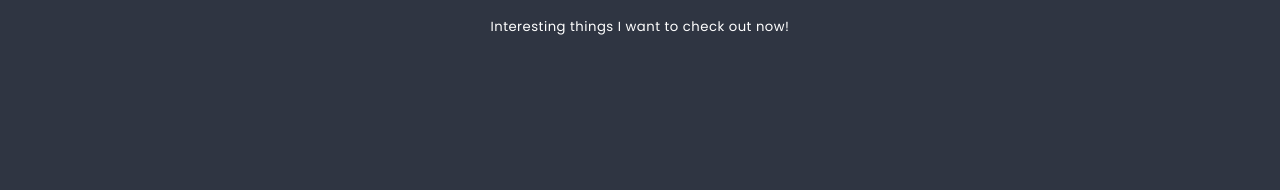
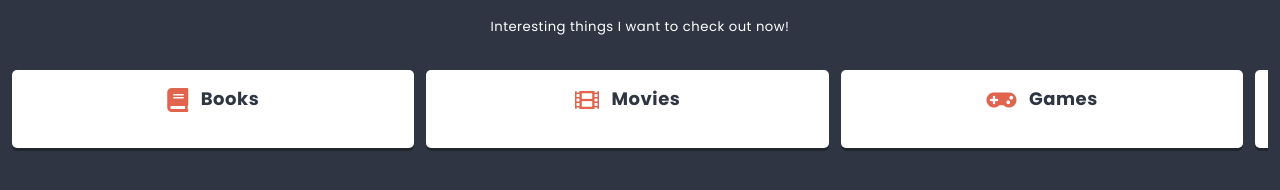
Before and after one commit to olejos777/todolist, a React app: page / in a window 1280 px wide. Shown: the part 362-552 px from the top of the page. Built offline with nearby package versions, Linux system fonts and the light colour scheme.

Commit message:
13.3 update rendering columns in lists

```diff
--- a/src/components/App/App.js
+++ b/src/components/App/App.js
@@ -1,6 +1,6 @@
 import React from 'react';
 import styles from './App.scss';  // loaders configured in webpack.config.js in "module" section extract new components with styles
-import List from '../List/List.js';
+import List from '../List/ListContainer.js';
 import PropTypes from 'prop-types';
 
 class App extends React.Component {
--- a/src/components/List/List.js
+++ b/src/components/List/List.js
@@ -2,7 +2,7 @@
 import styles from './List.scss';
 import Hero from '../Hero/Hero.js';
 import PropTypes from 'prop-types';
-//import Column from '../Column/Column.js';
+import Column from '../Column/Column.js';
 import { settings } from '../../data/dataStore';
 import ReactHtmlParser from 'react-html-parser';
 //import Creator from '../Creator/Creator.js';
@@ -21,7 +21,7 @@
   }
 
   render() {
-    const { title, image, description } = this.props;
+    const { title, image, description, columns } = this.props;
 
     return (
       <section className={styles.component}>
@@ -32,11 +32,11 @@
           {ReactHtmlParser(description)}  {                       /* it gets properties that are unpacked in App.js from {...listData}. There is no need to import these props again here */}
         </div>
 
-        {/*<div className={styles.columns}>
-          {this.state.columns.map(({ key, ...columnProps }) => (
-            <Column key={key} {...columnProps} />
+        <div className={styles.columns}>
+          {columns.map(columnData => (
+            <Column key={columnData.id} {...columnData} />
           ))}
-          </div>*/}
+        </div>
 
         {/*<div className={styles.creator}>
            "text" is a placeholder in input || action is init when "OK" button is clicked
```
